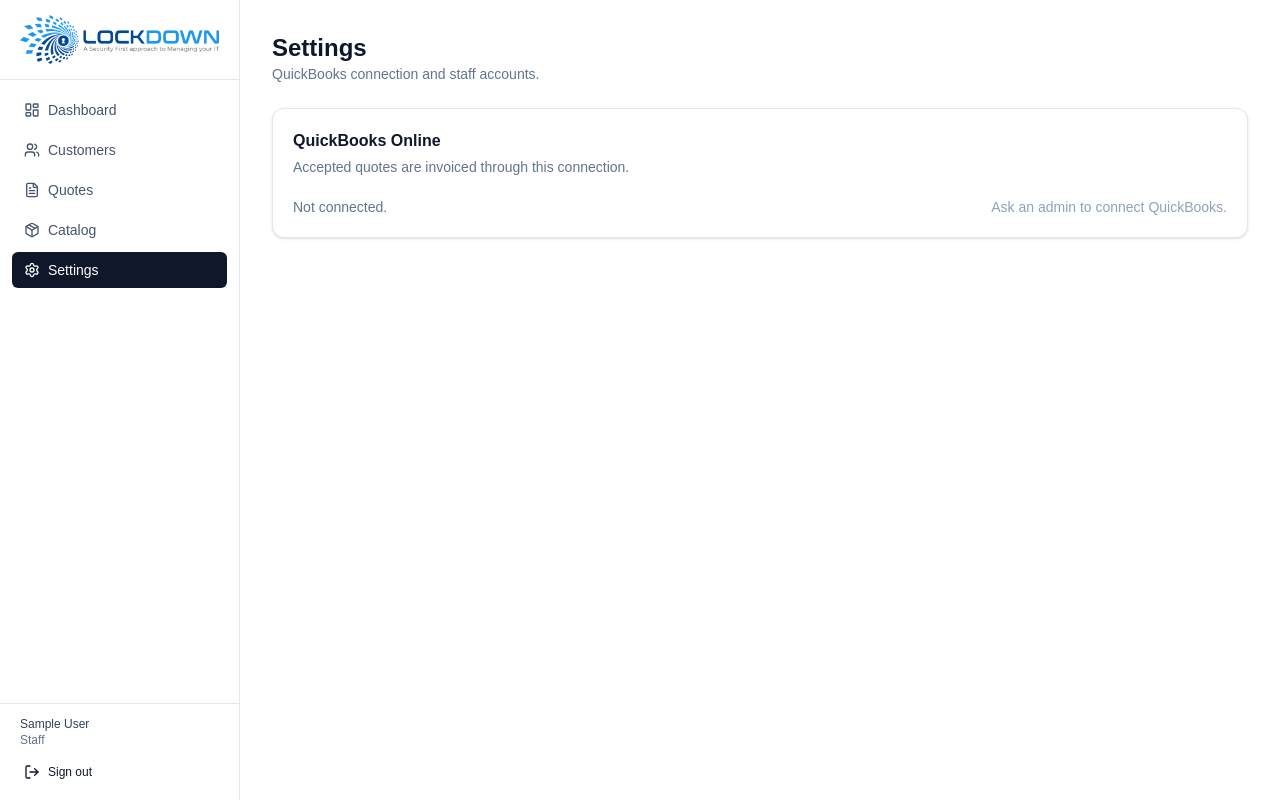
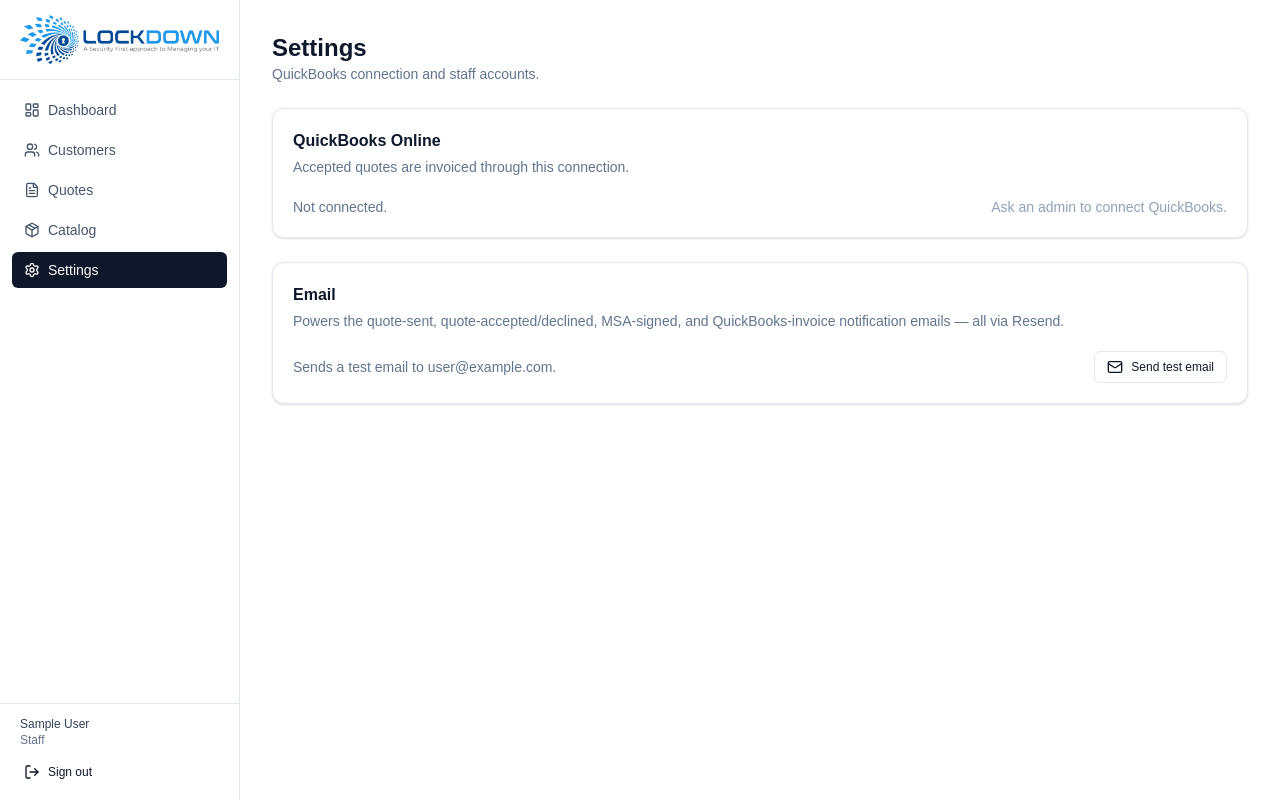
Before and after one commit to cwaite3-bit/msp-crm, a Next.js app: page /settings in a window 1280 px wide. Built offline with nearby package versions, Linux system fonts and the light colour scheme; no server answers; the database is empty; sample sign-in values are in the browser's storage.

Commit message:
Update 2026-09-10 11:20

```diff
--- a/src/app/(app)/settings/page.tsx
+++ b/src/app/(app)/settings/page.tsx
@@ -14,6 +14,7 @@
 import { M365PricingPanel } from "./m365-pricing-panel";
 import { SlaPanel } from "./sla-panel";
 import { MsaSettingsPanel } from "./msa-settings-panel";
+import { TestEmailButton } from "./test-email-button";
 
 export default async function SettingsPage({
   searchParams,
@@ -75,6 +76,22 @@
               )}
             </div>
           )}
+        </CardContent>
+      </Card>
+
+      <Card>
+        <CardHeader>
+          <CardTitle>Email</CardTitle>
+          <CardDescription>
+            Powers the quote-sent, quote-accepted/declined, MSA-signed, and QuickBooks-invoice notification emails —
+            all via Resend.
+          </CardDescription>
+        </CardHeader>
+        <CardContent className="flex items-center justify-between">
+          <p className="text-sm text-slate-500">
+            Sends a test email to {session?.user.email || "your account's email address"}.
+          </p>
+          <TestEmailButton />
         </CardContent>
       </Card>
 
--- /dev/null
+++ b/src/app/(app)/settings/test-email-button.tsx
@@ -0,0 +1,28 @@
+"use client";
+
+import { useTransition } from "react";
+import { Button } from "@/components/ui/button";
+import { Mail } from "lucide-react";
+import { sendTestEmail } from "@/server/actions/test-email";
+import { toast } from "sonner";
+
+export function TestEmailButton() {
+  const [pending, startTransition] = useTransition();
+
+  function send() {
+    startTransition(async () => {
+      const result = await sendTestEmail();
+      if (result.sent) {
+        toast.success(`Test email sent to ${result.to} — check your inbox (and spam folder)`);
+      } else {
+        toast.error(result.error || "Failed to send the test email");
+      }
+    });
+  }
+
+  return (
+    <Button variant="outline" size="sm" onClick={send} disabled={pending}>
+      <Mail className="h-4 w-4" /> Send test email
+    </Button>
+  );
+}
--- /dev/null
+++ b/src/server/actions/test-email.ts
@@ -0,0 +1,40 @@
+"use server";
+
+// Lets any logged-in staff user send themselves a one-off test email from
+// Settings, to verify RESEND_API_KEY is actually working (and that their
+// own account email is a real inbox) without having to walk a whole quote
+// through Sent -> Accepted -> MSA signed just to trigger a notification.
+import { auth } from "@/auth";
+import { sendEmail, isEmailConfigured } from "@/server/email";
+
+export async function sendTestEmail(): Promise<{ sent: boolean; error?: string; to?: string }> {
+  const session = await auth();
+  if (!session?.user) throw new Error("Not authenticated");
+
+  if (!session.user.email) {
+    return {
+      sent: false,
+      error: "Your account has no email address on file — check Staff accounts above.",
+    };
+  }
+  if (!isEmailConfigured()) {
+    return {
+      sent: false,
+      error: "RESEND_API_KEY isn't set in this environment's environment variables yet.",
+    };
+  }
+
+  try {
+    await sendEmail({
+      to: session.user.email,
+      subject: "MSP CRM — test email",
+      html: `<p>This is a test email from the MSP CRM &amp; Quoting tool's Settings page.</p>
+<p>If you're reading this, outbound email (Resend) is configured correctly — the quote-sent,
+quote-accepted/declined, MSA-signed, and QuickBooks-invoice notifications will reach real inboxes too.</p>
+<p style="color:#64748b;font-size:12px;">Sent ${new Date().toLocaleString()} to ${session.user.email}.</p>`,
+    });
+    return { sent: true, to: session.user.email };
+  } catch (err) {
+    return { sent: false, error: err instanceof Error ? err.message : "Failed to send the test email" };
+  }
+}
```
